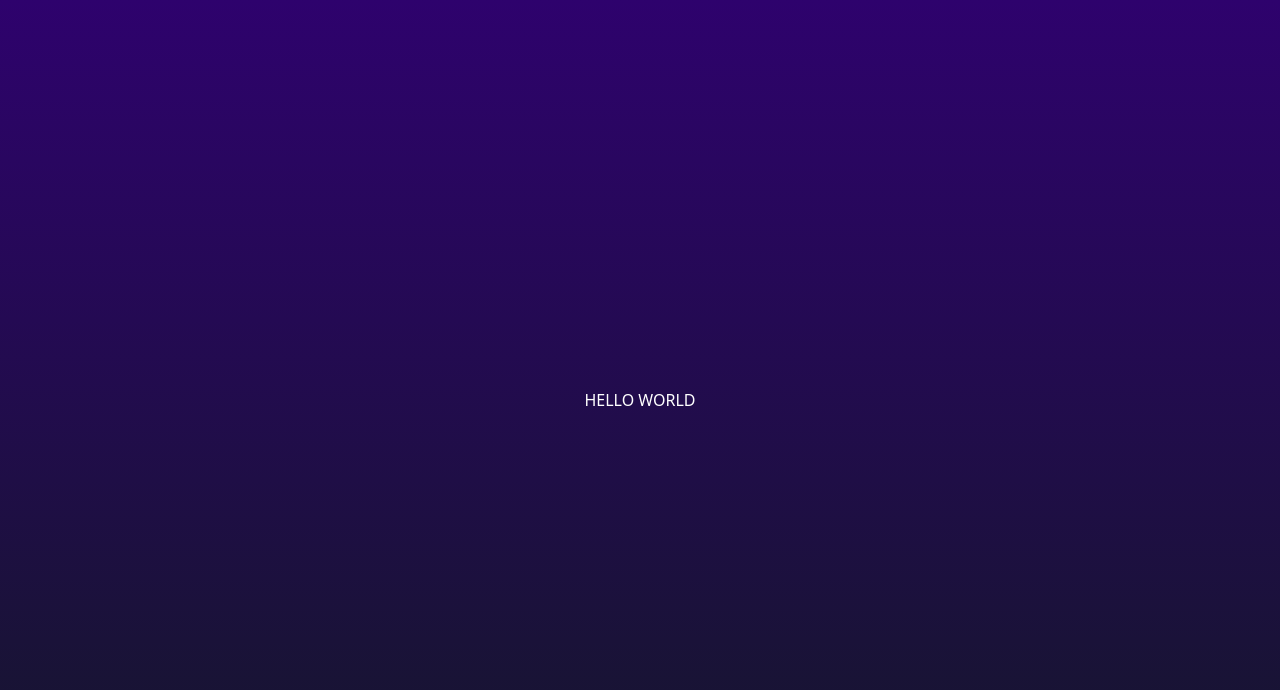
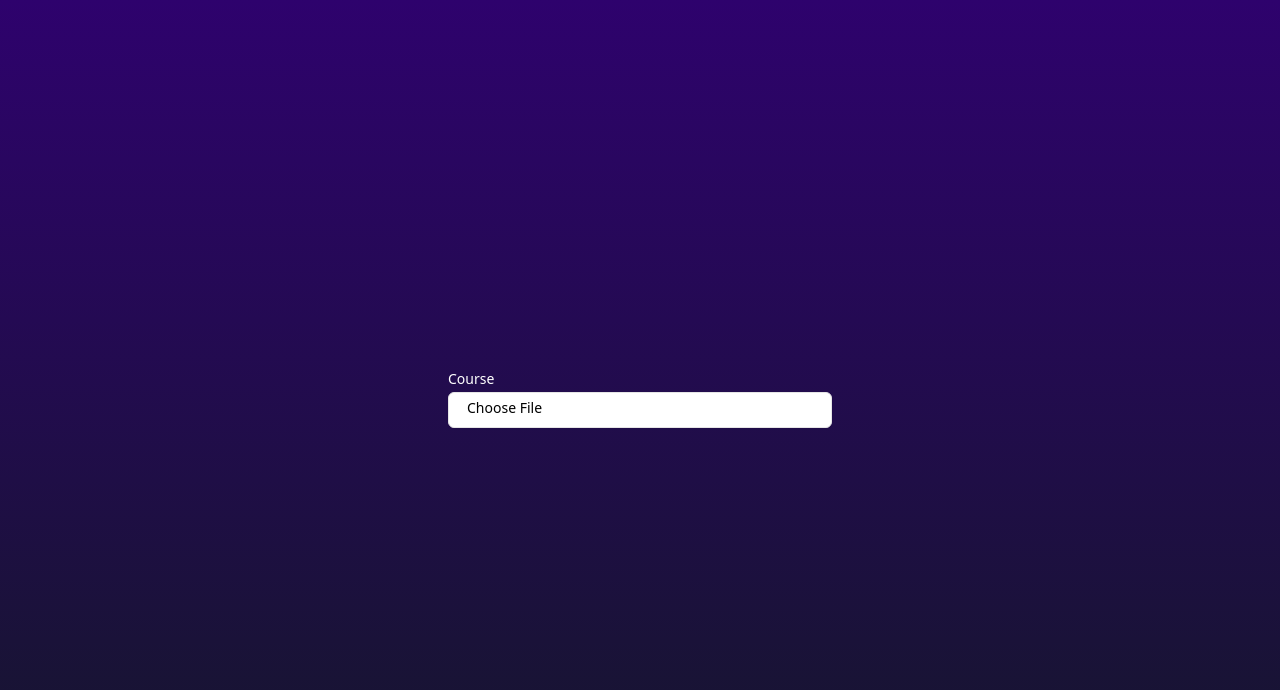
Before and after one commit to asynchroza/scorm, a Next.js app: page /create in a window 1280 px wide. Shown: the top 690 px of the page. Built offline with nearby package versions, Linux system fonts and the light colour scheme.

Commit message:
Add upload box

```diff
--- a/package.json
+++ b/package.json
@@ -16,6 +16,7 @@
   "dependencies": {
     "@prisma/client": "^5.6.0",
     "@radix-ui/react-icons": "^1.3.0",
+    "@radix-ui/react-label": "^2.0.2",
     "@radix-ui/react-select": "^2.0.0",
     "@t3-oss/env-nextjs": "^0.7.1",
     "class-variance-authority": "^0.7.0",
--- /dev/null
+++ b/src/app/create/components/UploadBox.tsx
@@ -0,0 +1,11 @@
+import { Input } from "~/components/ui/input"
+import { Label } from "~/components/ui/label"
+
+export function UploadBox() {
+    return (
+        <div className="grid w-full max-w-sm items-center gap-1.5" >
+            <Label htmlFor="course" > Course </Label>
+            <Input id="course" type="file" className="bg-white"/>
+        </div>
+    )
+}
--- a/src/app/create/page.tsx
+++ b/src/app/create/page.tsx
@@ -1,11 +1,11 @@
-import { CourseSelect } from "../display/components/SelectCourse";
+import { UploadBox } from "./components/UploadBox";
 
 export default function Create() {
     // fetch list of courses and pass it to CourseSelect
     return (
         <main className="flex min-h-screen flex-col items-center justify-center bg-gradient-to-b from-[#2e026d] to-[#15162c] text-white">
             <div className="container flex flex-col items-center justify-center gap-12 px-4 py-16 ">
-                HELLO WORLD
+                <UploadBox/>
             </div>
         </main>)
 }
--- /dev/null
+++ b/src/components/ui/input.tsx
@@ -0,0 +1,25 @@
+import * as React from "react"
+
+import { cn } from "~/lib/utils"
+
+export interface InputProps
+  extends React.InputHTMLAttributes<HTMLInputElement> {}
+
+const Input = React.forwardRef<HTMLInputElement, InputProps>(
+  ({ className, type, ...props }, ref) => {
+    return (
+      <input
+        type={type}
+        className={cn(
+          "flex h-9 w-full rounded-md border border-neutral-200 bg-transparent px-3 py-1 text-sm shadow-sm transition-colors file:border-0 file:bg-transparent file:text-sm file:font-medium placeholder:text-neutral-500 focus-visible:outline-none focus-visible:ring-1 focus-visible:ring-neutral-950 disabled:cursor-not-allowed disabled:opacity-50 dark:border-neutral-800 dark:placeholder:text-neutral-400 dark:focus-visible:ring-neutral-300",
+          className
+        )}
+        ref={ref}
+        {...props}
+      />
+    )
+  }
+)
+Input.displayName = "Input"
+
+export { Input }
--- /dev/null
+++ b/src/components/ui/label.tsx
@@ -0,0 +1,26 @@
+"use client"
+
+import * as React from "react"
+import * as LabelPrimitive from "@radix-ui/react-label"
+import { cva, type VariantProps } from "class-variance-authority"
+
+import { cn } from "~/lib/utils"
+
+const labelVariants = cva(
+  "text-sm font-medium leading-none peer-disabled:cursor-not-allowed peer-disabled:opacity-70"
+)
+
+const Label = React.forwardRef<
+  React.ElementRef<typeof LabelPrimitive.Root>,
+  React.ComponentPropsWithoutRef<typeof LabelPrimitive.Root> &
+    VariantProps<typeof labelVariants>
+>(({ className, ...props }, ref) => (
+  <LabelPrimitive.Root
+    ref={ref}
+    className={cn(labelVariants(), className)}
+    {...props}
+  />
+))
+Label.displayName = LabelPrimitive.Root.displayName
+
+export { Label }
```
Also changed, not shown: 1 other file (tests, documents, lock files or other folders).
